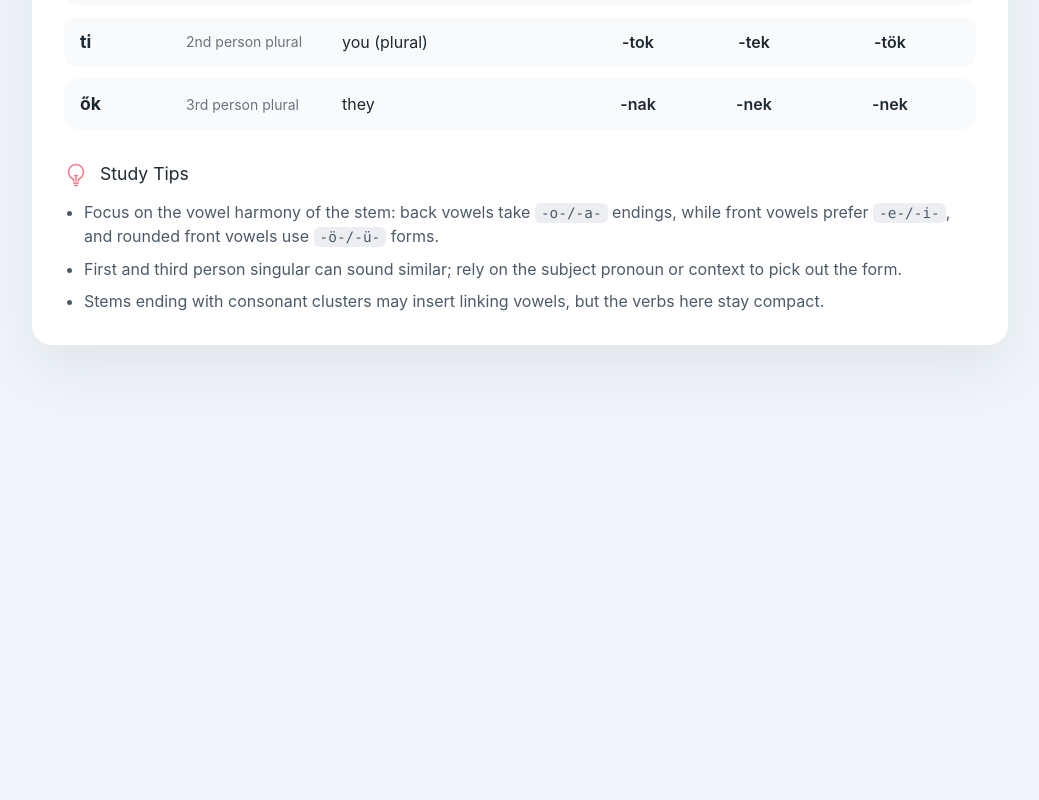
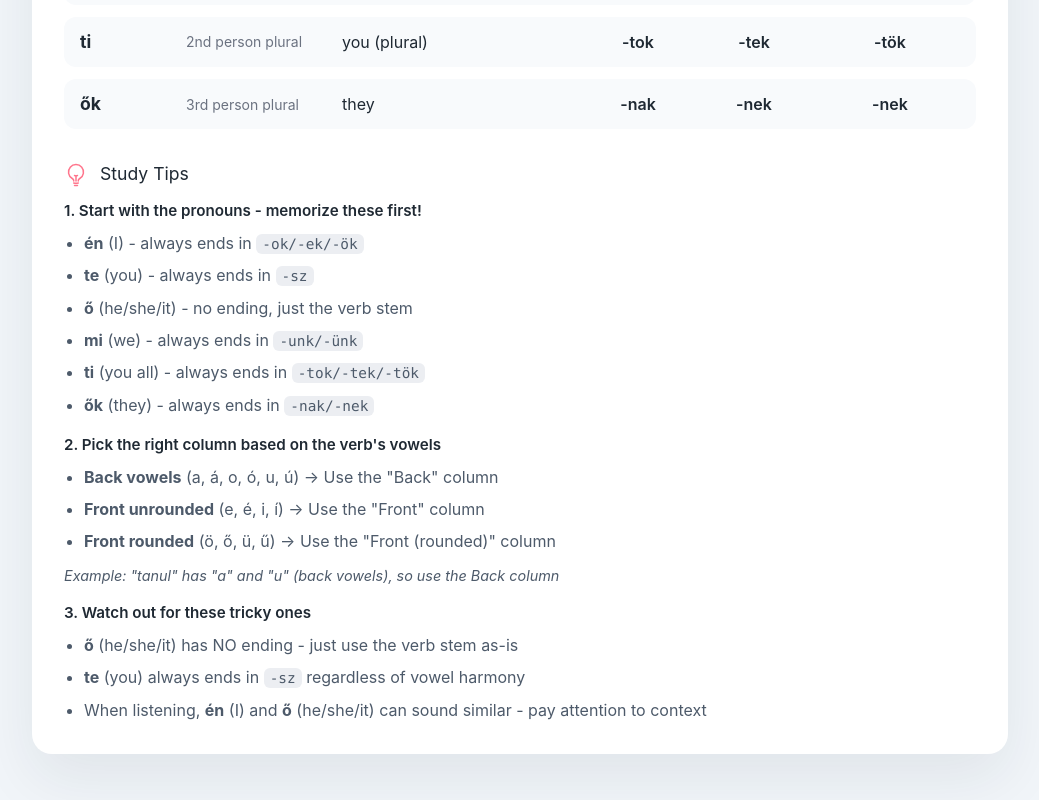
Before and after one commit to gixxerblade/magyar-verbs, a React (Vite) app: page /reference in a window 1280 px wide. Shown: the part 1052-1852 px from the top of the page, without its empty margins (120-1159 px from the left). Before the commit the page ends 1493 px from the top, so only its background shows below. Built offline with nearby package versions, Linux system fonts and the light colour scheme.

Commit message:
more helpful stuff

```diff
--- a/src/App.css
+++ b/src/App.css
@@ -443,6 +443,16 @@
   background: rgba(244, 114, 182, 0.18);
 }
 
+.harmony-card__choice--correct {
+  border-color: rgba(34, 197, 94, 0.7);
+  background: rgba(220, 252, 231, 0.9);
+}
+
+.harmony-card__choice--incorrect {
+  border-color: rgba(248, 113, 113, 0.7);
+  background: rgba(254, 226, 226, 0.9);
+}
+
 .harmony-card__choice-title {
   font-weight: 600;
 }
--- a/src/pages/harmony-drill.tsx
+++ b/src/pages/harmony-drill.tsx
@@ -1,11 +1,16 @@
-import { RadioGroup, Transition, Radio } from '@headlessui/react';
-import { LightBulbIcon, CheckCircleIcon, XCircleIcon } from '@heroicons/react/24/outline';
-import { Fragment } from 'react/jsx-runtime';
+import { RadioGroup, Radio } from '@headlessui/react';
+import {
+  LightBulbIcon,
+  CheckCircleIcon,
+  XCircleIcon,
+  ArrowPathIcon,
+} from '@heroicons/react/24/outline';
 import { pronounHints, vowelHarmonyLabels } from '../contants';
 import { HarmonyChallenge, VowelHarmony } from '../types';
 import { classNames, getEndingDescription } from '../utils/utils';
 import { useState } from 'react';
 import { createHarmonyChallenge } from '../utils/createHarmonyChallenge';
+import { indefinitePatterns } from '../data/conjugation';
 
 export function HarmonyDrillPage() {
   const [harmonyChallenge, setHarmonyChallenge] = useState<HarmonyChallenge>(() =>
@@ -13,19 +18,28 @@ export function HarmonyDrillPage() {
   );
   const [harmonyChoice, setHarmonyChoice] = useState<VowelHarmony | null>(null);
   const [harmonyFeedback, setHarmonyFeedback] = useState<'correct' | 'incorrect' | null>(null);
+  const harmonyAnswered = harmonyChoice !== null;
+
+  // Get English pronoun and verb for the hint
+  const pattern = indefinitePatterns.find(p => p.pronoun === harmonyChallenge.pronoun);
+  const englishPronoun = pattern?.english || '';
+  const verbBase = harmonyChallenge.verb.english.replace(/^to /, '');
+  const targetHint = `${pronounHints[harmonyChallenge.pronoun]} - ${englishPronoun} ${verbBase}`;
+
   const handleHarmonySubmit = (choice: VowelHarmony | null) => {
-    if (!choice) return;
+    if (!choice || harmonyAnswered) return;
     setHarmonyChoice(choice);
     if (choice === harmonyChallenge.verb.harmony) {
       setHarmonyFeedback('correct');
-      setTimeout(() => {
-        setHarmonyFeedback(null);
-        setHarmonyChoice(null);
-        setHarmonyChallenge(createHarmonyChallenge());
-      }, 1200);
     } else {
       setHarmonyFeedback('incorrect');
     }
+  };
+
+  const handleHarmonyNext = () => {
+    setHarmonyChoice(null);
+    setHarmonyFeedback(null);
+    setHarmonyChallenge(createHarmonyChallenge());
   };
 
   return (
@@ -45,43 +59,49 @@ export function HarmonyDrillPage() {
             <p className='harmony-card__meta'>
               {harmonyChallenge.verb.infinitive} · {harmonyChallenge.verb.english}
             </p>
-            <p className='harmony-card__clue'>
-              Target form: {pronounHints[harmonyChallenge.pronoun]}
-            </p>
+            <p className='harmony-card__clue'>Target form: {targetHint}</p>
           </div>
           <RadioGroup
             value={harmonyChoice}
             onChange={handleHarmonySubmit}
             className='harmony-card__choices'
+            disabled={harmonyAnswered}
           >
             <RadioGroup.Label className='sr-only'>Choose vowel harmony</RadioGroup.Label>
             <div className='harmony-card__choice-grid'>
-              {(Object.keys(vowelHarmonyLabels) as VowelHarmony[]).map(key => (
+              {(Object.keys(vowelHarmonyLabels) as VowelHarmony[]).map(key => {
+                const isCorrectAnswer = key === harmonyChallenge.verb.harmony;
+                const isSelected = harmonyChoice === key;
+
+                let statusClass = '';
+                if (harmonyAnswered) {
+                  if (isCorrectAnswer) {
+                    statusClass = 'harmony-card__choice--correct';
+                  } else if (isSelected) {
+                    statusClass = 'harmony-card__choice--incorrect';
+                  }
+                } else if (isSelected) {
+                  statusClass = 'harmony-card__choice--active';
+                }
+
+                return (
                   <Radio
                     key={key}
                     value={key}
-                  className={({ checked }) =>
-                    classNames('harmony-card__choice', checked && 'harmony-card__choice--active')
-                  }
+                    disabled={harmonyAnswered}
+                    className={classNames('harmony-card__choice', statusClass)}
                   >
                     <span className='harmony-card__choice-title'>{vowelHarmonyLabels[key]}</span>
                     <span className='harmony-card__choice-ending'>
                       {getEndingDescription(harmonyChallenge.pronoun, key)}
                     </span>
                   </Radio>
-              ))}
+                );
+              })}
             </div>
           </RadioGroup>
-          <Transition
-            show={harmonyFeedback !== null}
-            as={Fragment}
-            enter='transition ease-out duration-200'
-            enterFrom='opacity-0 translate-y-2'
-            enterTo='opacity-100 translate-y-0'
-            leave='transition ease-in duration-150'
-            leaveFrom='opacity-100'
-            leaveTo='opacity-0'
-          >
+          {harmonyAnswered ? (
+            <div style={{ display: 'flex', flexDirection: 'column', gap: '12px' }}>
               <div
                 className={classNames(
                   'harmony-card__feedback',
@@ -96,12 +116,16 @@ export function HarmonyDrillPage() {
                   </>
                 ) : (
                   <>
-                  <XCircleIcon aria-hidden='true' /> Try again – the correct ending is{' '}
+                    <XCircleIcon aria-hidden='true' /> The correct ending is{' '}
                     {getEndingDescription(harmonyChallenge.pronoun, harmonyChallenge.verb.harmony)}.
                   </>
                 )}
               </div>
-          </Transition>
+              <button type='button' className='quiz__next' onClick={handleHarmonyNext}>
+                <ArrowPathIcon color="white" className="w-4 h-4" />{' '}Next
+              </button>
+            </div>
+          ) : null}
         </div>
       </section>
     </div>
--- a/src/pages/quiz.tsx
+++ b/src/pages/quiz.tsx
@@ -8,6 +8,8 @@ import { classNames, buildConjugation } from '../utils/utils';
 import { useState } from 'react';
 import { createQuizQuestion } from '../utils/createQuizQuestion';
 import { QuizQuestion } from '../types';
+import { indefinitePatterns } from '../data/conjugation';
+import { pronounHints } from '../contants';
 
 const QUIZ_LENGTH = 8;
 
@@ -18,6 +20,12 @@ export function QuizPage() {
   const [quizCompleted, setQuizCompleted] = useState(false);
   const quizAnswered = quizSelection !== null;
   const quizIsCorrect = quizSelection === quizQuestion.answer;
+
+  // Get English pronoun and verb for the hint
+  const pattern = indefinitePatterns.find(p => p.pronoun === quizQuestion.pronoun);
+  const englishPronoun = pattern?.english || '';
+  const verbBase = quizQuestion.verb.english.replace(/^to /, '');
+  const quizHint = `${pronounHints[quizQuestion.pronoun]} · ${englishPronoun} ${verbBase}`;
 
   const handleQuizPick = (option: string) => {
     if (quizAnswered || quizCompleted) return;
@@ -59,7 +67,12 @@ export function QuizPage() {
         </p>
         <div className='quiz'>
           <div className='quiz__meta'>
-            <span className='quiz__prompt'>{quizQuestion.clue}</span>
+            <div>
+              <div className='quiz__prompt'>{quizQuestion.clue}</div>
+              <div style={{ fontSize: '0.9rem', color: '#6b7280', marginTop: '0.25rem' }}>
+                {quizHint}
+              </div>
+            </div>
             <span className='quiz__score'>
               {quizCompleted
                 ? `Final score ${quizScore.correct}/${QUIZ_LENGTH}`
--- a/src/pages/reference.tsx
+++ b/src/pages/reference.tsx
@@ -67,21 +67,46 @@ export function ReferencePage() {
         <h3>
           <LightBulbIcon aria-hidden='true' /> Study Tips
         </h3>
-        <ul className='tips'>
-          <li>
-            Focus on the vowel harmony of the stem: back vowels take <code>-o-/-a-</code> endings,
-            while front vowels prefer <code>-e-/-i-</code>, and rounded front vowels use{' '}
-            <code>-ö-/-ü-</code> forms.
-          </li>
-          <li>
-            First and third person singular can sound similar; rely on the subject pronoun or
-            context to pick out the form.
-          </li>
-          <li>
-            Stems ending with consonant clusters may insert linking vowels, but the verbs here stay
-            compact.
-          </li>
-        </ul>
+        <div style={{ display: 'grid', gap: '1rem' }}>
+          <div>
+            <h4 style={{ fontSize: '0.95rem', fontWeight: '600', margin: '0 0 0.5rem 0' }}>
+              1. Start with the pronouns - memorize these first!
+            </h4>
+            <ul className='tips' style={{ marginTop: '0.5rem' }}>
+              <li><strong>én</strong> (I) - always ends in <code>-ok/-ek/-ök</code></li>
+              <li><strong>te</strong> (you) - always ends in <code>-sz</code></li>
+              <li><strong>ő</strong> (he/she/it) - no ending, just the verb stem</li>
+              <li><strong>mi</strong> (we) - always ends in <code>-unk/-ünk</code></li>
+              <li><strong>ti</strong> (you all) - always ends in <code>-tok/-tek/-tök</code></li>
+              <li><strong>ők</strong> (they) - always ends in <code>-nak/-nek</code></li>
+            </ul>
+          </div>
+
+          <div>
+            <h4 style={{ fontSize: '0.95rem', fontWeight: '600', margin: '0 0 0.5rem 0' }}>
+              2. Pick the right column based on the verb's vowels
+            </h4>
+            <ul className='tips' style={{ marginTop: '0.5rem' }}>
+              <li><strong>Back vowels</strong> (a, á, o, ó, u, ú) → Use the "Back" column</li>
+              <li><strong>Front unrounded</strong> (e, é, i, í) → Use the "Front" column</li>
+              <li><strong>Front rounded</strong> (ö, ő, ü, ű) → Use the "Front (rounded)" column</li>
+            </ul>
+            <p style={{ marginTop: '0.75rem', fontSize: '0.9rem', color: '#4d5a6a', fontStyle: 'italic' }}>
+              Example: "tanul" has "a" and "u" (back vowels), so use the Back column
+            </p>
+          </div>
+
+          <div>
+            <h4 style={{ fontSize: '0.95rem', fontWeight: '600', margin: '0 0 0.5rem 0' }}>
+              3. Watch out for these tricky ones
+            </h4>
+            <ul className='tips' style={{ marginTop: '0.5rem' }}>
+              <li><strong>ő</strong> (he/she/it) has NO ending - just use the verb stem as-is</li>
+              <li><strong>te</strong> (you) always ends in <code>-sz</code> regardless of vowel harmony</li>
+              <li>When listening, <strong>én</strong> (I) and <strong>ő</strong> (he/she/it) can sound similar - pay attention to context</li>
+            </ul>
+          </div>
+        </div>
       </section>
     </div>
   );
--- a/src/utils/createFlashcards.ts
+++ b/src/utils/createFlashcards.ts
@@ -1,5 +1,5 @@
 import { pronounOrder, pronounHints } from '../contants';
-import { sampleVerbs } from '../data/conjugation';
+import { indefinitePatterns, sampleVerbs } from '../data/conjugation';
 import { buildConjugation, shuffle } from './utils';
 
 export interface Flashcard {
@@ -23,9 +23,15 @@ export function createFlashcards(): Flashcard[] {
     // Add conjugation cards for each pronoun
     pronounOrder.forEach(pronoun => {
       const conjugation = buildConjugation(verb, pronoun);
+      const pattern = indefinitePatterns.find(p => p.pronoun === pronoun);
+      const englishPronoun = pattern?.english || '';
+
+      // Convert "to verb" to conjugated form (e.g., "to party" → "party")
+      const verbBase = verb.english.replace(/^to /, '');
+
       flashcards.push({
         front: conjugation,
-        back: `${pronounHints[pronoun]} · ${verb.english}`,
+        back: `${pronounHints[pronoun]} · ${englishPronoun} ${verbBase}`,
         type: 'conjugation',
       });
     });
```
Lines whose indentation alone changed are shown as unchanged.
